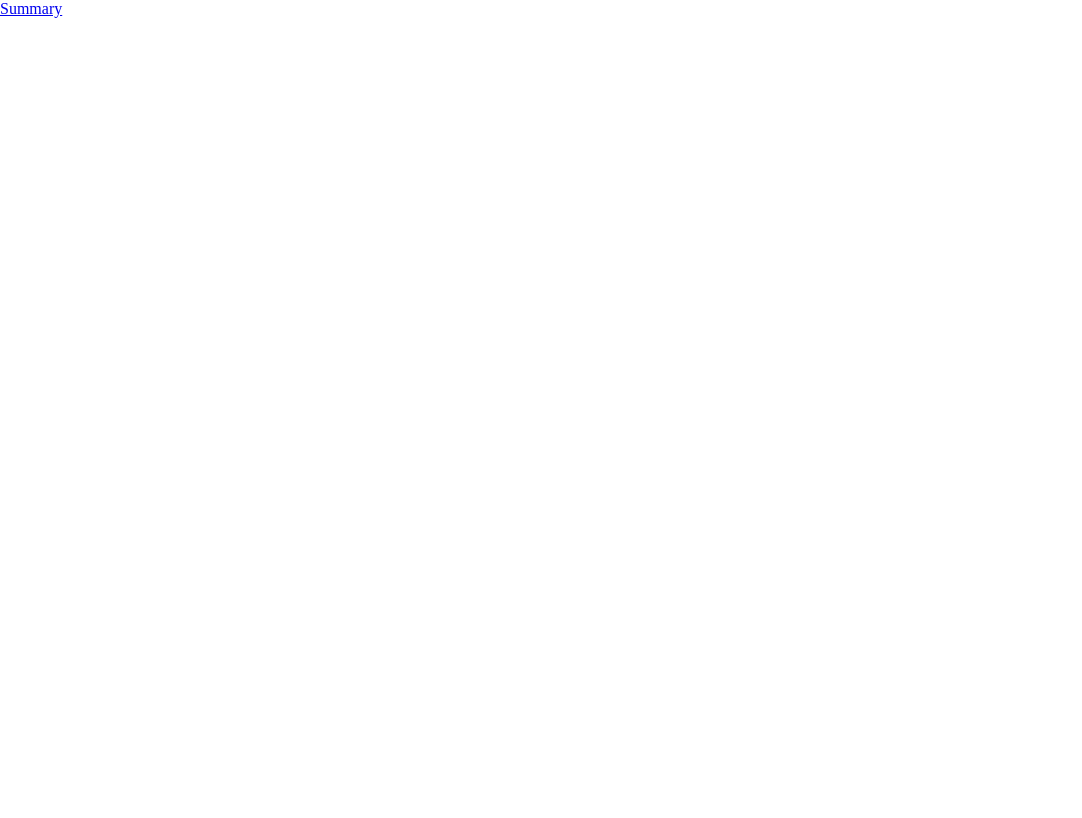
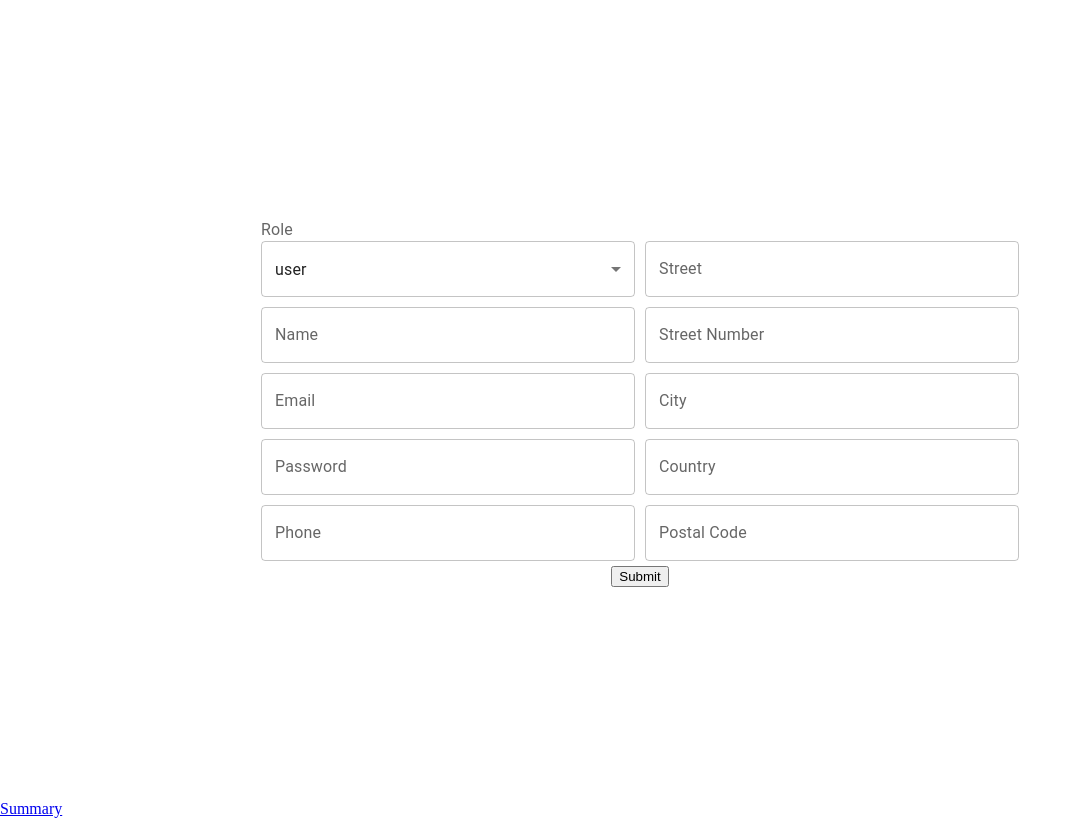
Before and after one commit to fullstacktf/order-food-frontend, a React (Create React App) app: page / in a window 1280 px wide. Shown: the whole page, without its empty margins (0-1082 px from the left). Built offline with nearby package versions, Linux system fonts and the light colour scheme.

Commit message:
Minor fails

```diff
--- a/package.json
+++ b/package.json
@@ -16,6 +16,7 @@
     "@types/react": "^17.0.0",
     "@types/react-dom": "^17.0.0",
     "address-validator": "^0.2.3",
+    "axios": "^0.24.0",
     "react": "^17.0.2",
     "react-dom": "^17.0.2",
     "react-hook-form": "^7.22.0",
--- a/src/App.tsx
+++ b/src/App.tsx
@@ -3,12 +3,13 @@ import { Routes } from 'react-router'
 import { BrowserRouter, Link, Route } from 'react-router-dom'
 import './main.css'
 import { OrderSummary } from './pages/OrderSummary/OrderSummary'
+import { Register } from './pages/Register/Register'
 
 const App = () => (
   <div>
     <BrowserRouter>
       <Routes>
-        <Route path="/"></Route>
+        <Route path="/" element={<Register />}></Route>
         <Route path="/summary" element={<OrderSummary />}></Route>
         <Route path="*"></Route>
       </Routes>
--- a/src/pages/Register/Register.tsx
+++ b/src/pages/Register/Register.tsx
@@ -6,10 +6,24 @@ import {
   SelectChangeEvent,
   TextField,
 } from '@mui/material'
-import React from 'react'
+import React, { useState } from 'react'
 import { useForm } from 'react-hook-form'
 import { yupResolver } from '@hookform/resolvers/yup'
 import * as yup from 'yup'
+import { Address, signUp, User } from '../../api/auth.api'
+
+interface FormData {
+  role: string
+  name: string
+  email: string
+  hashedPassword: string
+  phone: number
+  street: string
+  country: string
+  postalCode: number
+  city: string
+  streetNumber: number
+}
 
 const Container = styled.div`
   margin: 0;
@@ -69,7 +83,7 @@ const schema = yup
         RegExp(/^\(?([0-9]{3})\)?[-. ]?([0-9]{3})[-. ]?([0-9]{3})$/),
         'Invalid phone number'
       ),
-    password: yup.string().required('Password is a required field'),
+    hashedPassword: yup.string().required('Password is a required field'),
     street: yup.string().required('Street is a required field'),
     streetNumber: yup.string().required('Street Number is a required field'),
     city: yup.string().required('City is a required field'),
@@ -79,22 +93,37 @@ const schema = yup
   .required()
 
 export const Register = () => {
-  const [role, setRole] = React.useState('user')
-
+  const [role, setRole] = useState('user')
   const {
     register,
     handleSubmit,
     formState: { errors },
+    setValue,
   } = useForm({
     resolver: yupResolver(schema),
   })
-  const onSubmit = (data: any) => {
-    // validate address, complex stuff
-    console.log(data)
+  const onSubmit = (data: FormData) => {
+    const newUser: User = {
+      ...data,
+      address: [
+        {
+          city: data.city,
+          country: data.country,
+          postalCode: data.postalCode,
+          street: data.street,
+          streetNumber: data.streetNumber,
+        },
+      ],
+    }
+    console.log(newUser)
+    //signUp(newUser)
   }
 
-  const handleRoleChange = (event: SelectChangeEvent<unknown>) => {
-    setRole(event.target.value as string)
+  const handleOnChange = (event: SelectChangeEvent<unknown>) => {
+    console.log(errors)
+    const value = event.target.value as string
+    setRole(value)
+    setValue('role', role)
   }
 
   return (
@@ -107,7 +136,7 @@ export const Register = () => {
               labelId="role-select-label"
               value={role}
               label="Role"
-              onChange={handleRoleChange}
+              onChange={handleOnChange}
             >
               <MenuItem value={'user'}>user</MenuItem>
               <MenuItem value={'restaurant'}>restaurant</MenuItem>
@@ -127,12 +156,12 @@ export const Register = () => {
               {...register('email')}
             />
             <TextFieldStyled
-              error={errors.password}
-              helperText={errors.password?.message}
+              error={errors.hashedPassword}
+              helperText={errors.hashedPassword?.message}
               label="Password"
               type="password"
               variant="outlined"
-              {...register('password')}
+              {...register('hashedPassword')}
             />
             <TextFieldStyled
               error={errors.phone}
```
Also changed, not shown: src/api/auth.api.ts (added, +28 -0 lines), 2 other files (tests, documents, lock files or other folders).
